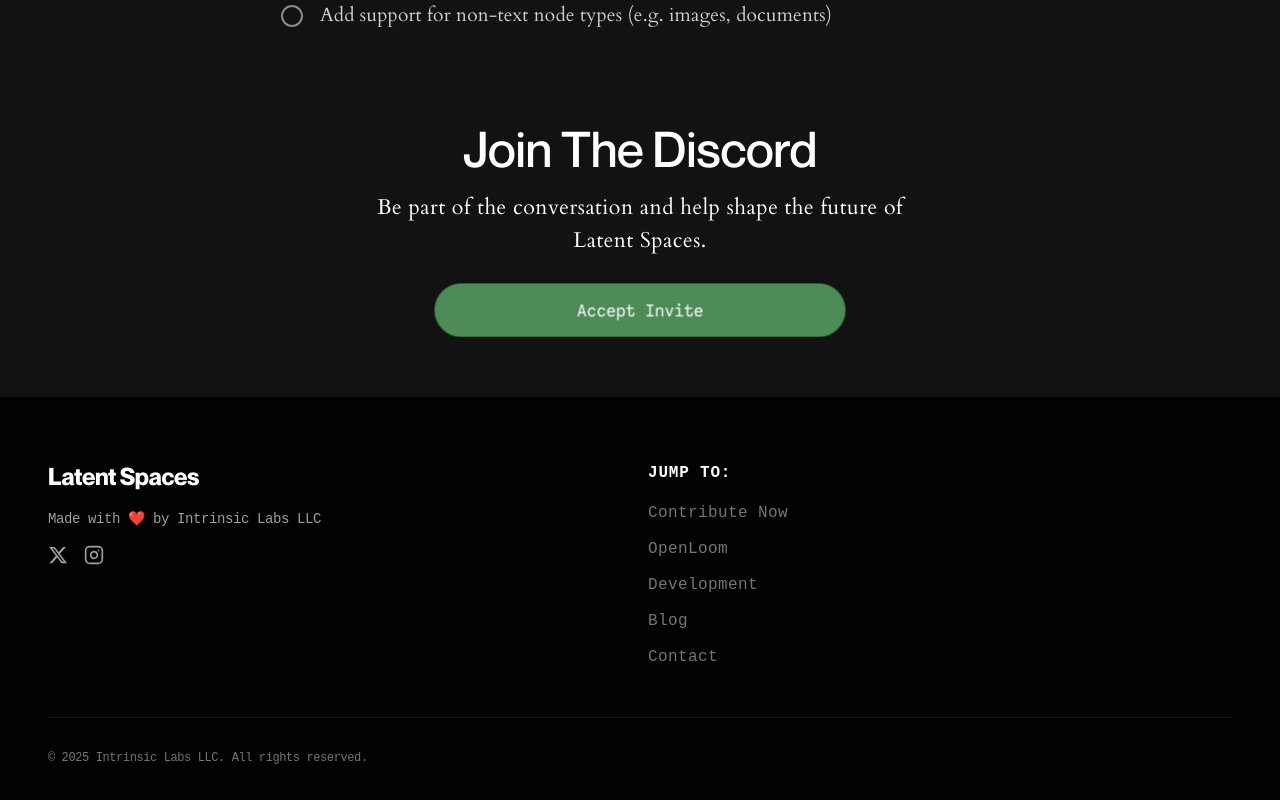
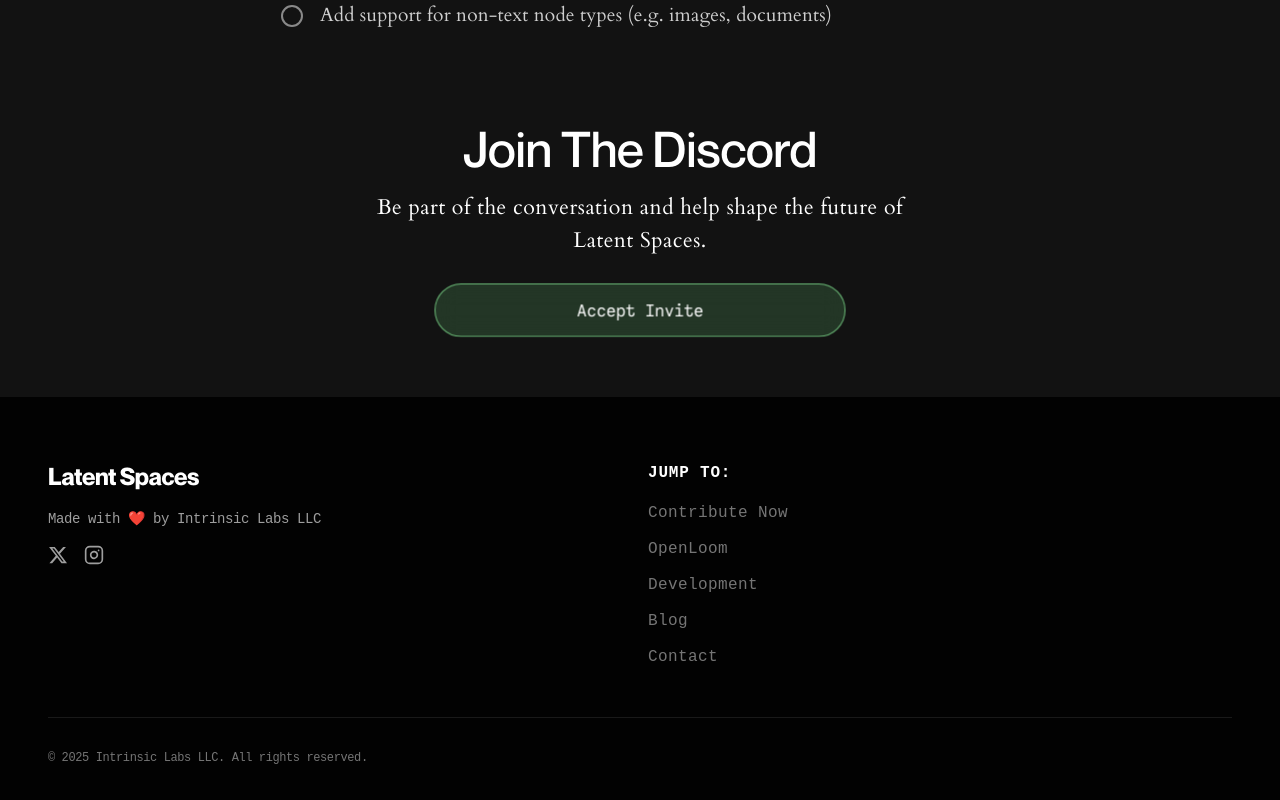
Before and after one commit to intrinsic-labs/latent-spaces-web, a Next.js app in the folder next-js/: page /devlog in a window 1280 px wide. Shown: the part 4282-5082 px from the top of the page. Built offline with nearby package versions, Linux system fonts and the light colour scheme.

Commit message:
fix button styling

```diff
--- a/next-js/src/components/latent-spaces/DiscordCTA.tsx
+++ b/next-js/src/components/latent-spaces/DiscordCTA.tsx
@@ -61,7 +61,7 @@
             href={discordInvite}
             target="_blank"
             rel="noopener noreferrer"
-            className="inline-block bg-ls-accent hover:bg-ls-accent/30 backdrop-blur-md border border-ls-accent hover:border-ls-accentLight text-white py-3 w-full max-w-[325px] md:max-w-[400px] font-calling-code text-[1.1rem] rounded-full cursor-pointer transition-all duration-300 text-center"
+            className="inline-block hover:bg-ls-accent bg-ls-accent/30 backdrop-blur-md border hover:border-ls-accent border-ls-accentLight text-white py-3 w-full max-w-[325px] md:max-w-[400px] font-calling-code text-[1.1rem] rounded-full cursor-pointer transition-all duration-300 text-center"
           >
             Accept Invite
           </a>
--- a/next-js/src/components/latent-spaces/HomeHero.tsx
+++ b/next-js/src/components/latent-spaces/HomeHero.tsx
@@ -75,7 +75,7 @@
         >
           <a
             href={loomInterface}
-            className="inline-block bg-ls-accent hover:bg-ls-accent/30 backdrop-blur-md border border-ls-accent hover:border-ls-accentLight text-white py-3 w-full max-w-[325px]md:max-w-[400px] font-calling-code text-[1.1rem] rounded-full cursor-pointer transition-all duration-300 text-center mb-12 max-w-xl"
+            className="inline-block hover:bg-ls-accent bg-ls-accent/30 backdrop-blur-md border hover:border-ls-accent border-ls-accentLight text-white py-3 w-full max-w-[325px]md:max-w-[400px] font-calling-code text-[1.1rem] rounded-full cursor-pointer transition-all duration-300 text-center mb-12 max-w-xl"
           >
             See How It Works
           </a>
```
